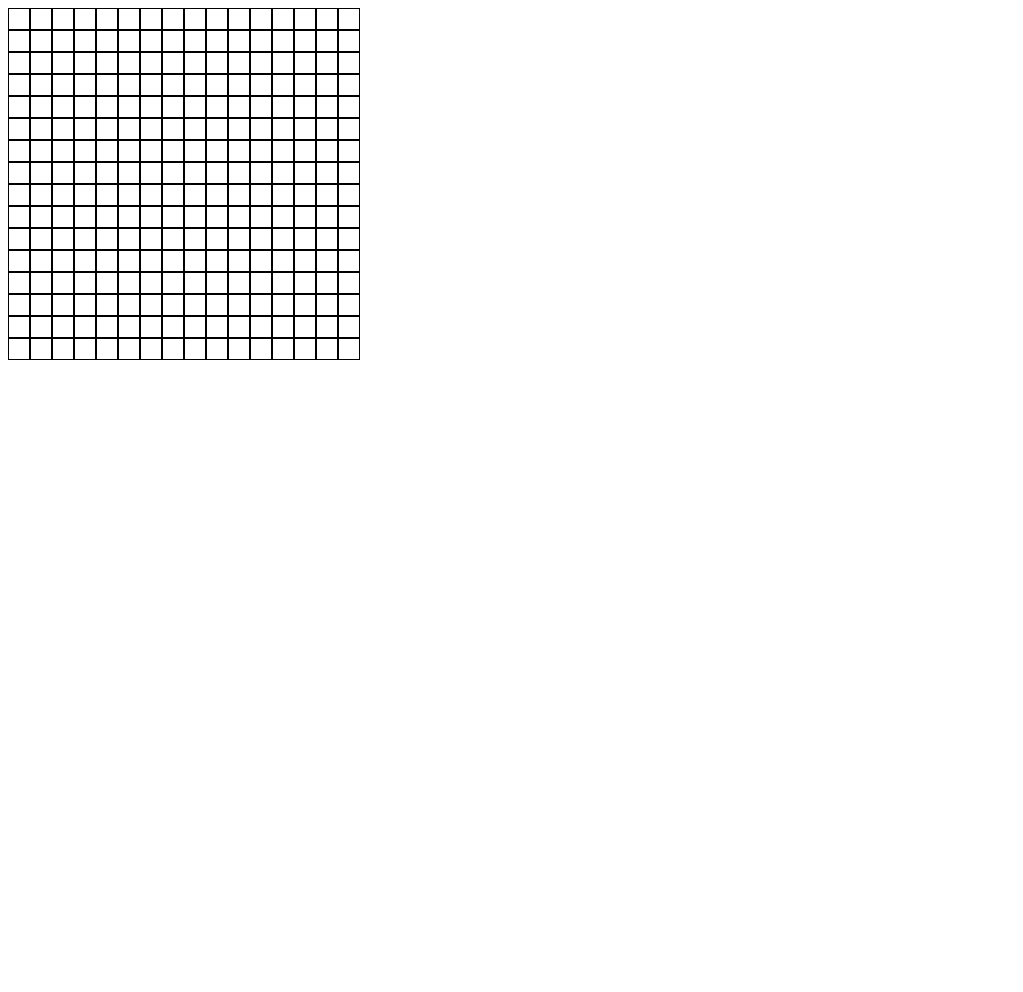
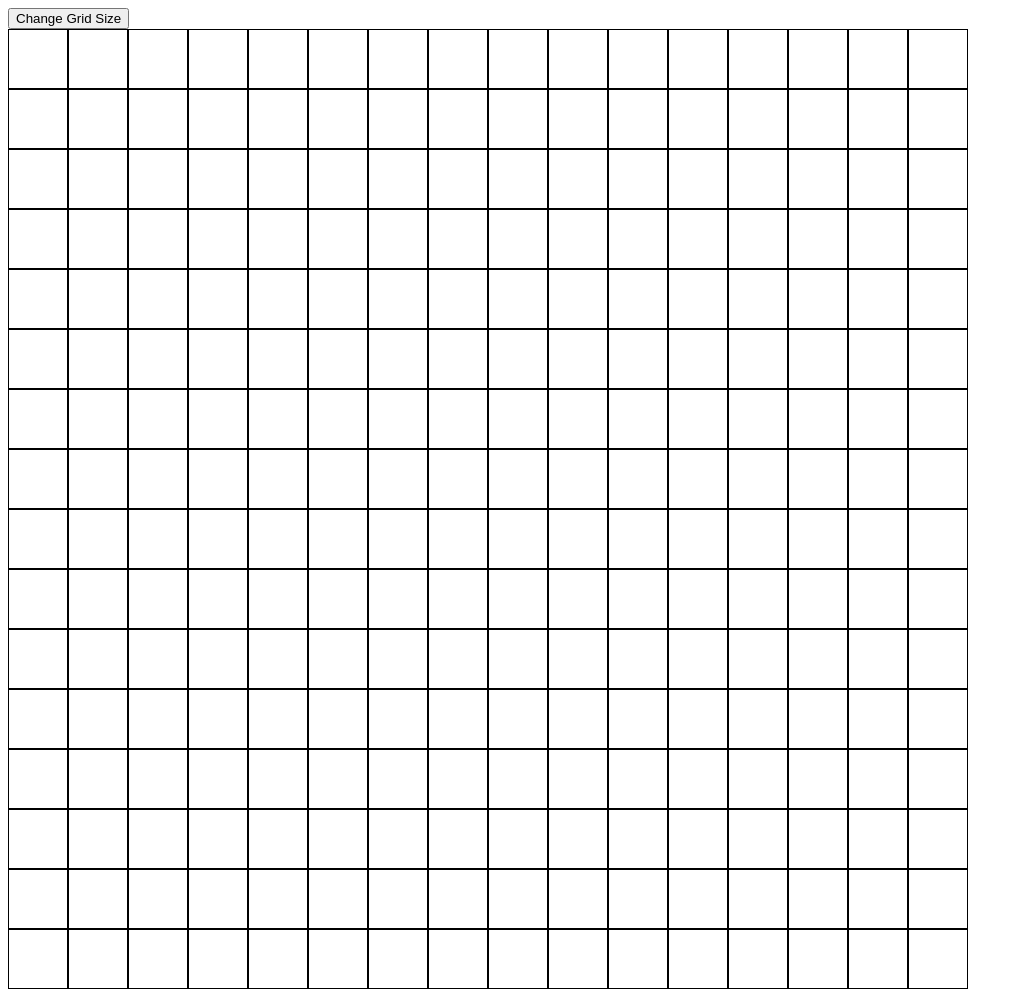
Before and after one commit to aidanko1/odin-etchasketch, a plain HTML site: page index.html in a window 1280 px wide. Shown: the whole page, without its empty margins (0-1023 px from the left). Before the commit the page ends 800 px from the top, so only its background shows below. Drawn offline with Linux system fonts and the light colour scheme.

Commit message:
implemented button function: change grid size

```diff
--- a/index.html
+++ b/index.html
@@ -7,9 +7,8 @@
     <link href="styles.css" rel="stylesheet">
 </head>
 <body>
-    <div id="container">
-
-    </div>
+    <button id="changeSize">Change Grid Size</button>
+    <div id="container"></div>
     <script src="script.js"></script>
 </body>
 </html>
--- a/script.js
+++ b/script.js
@@ -1,16 +1,22 @@
 // defining size of the grid
 const CONTAINER = document.querySelector('#container');
-const GRID_SIZE = 16;
+let gridSize = 16;
 
 // function: creating the grid
 function createGrid () {
-    for (let i = 0; i < GRID_SIZE; i++) {
+    CONTAINER.innerHTML = '';
+
+    const cellSize = 960 / gridSize;
+
+    for (let i = 0; i < gridSize; i++) {
         const ROW = document.createElement('div');
         ROW.className = "row";
 
-        for (let j = 0; j < GRID_SIZE; j++) {
+        for (let j = 0; j < gridSize; j++) {
             const CELL = document.createElement('div');
             CELL.className = "cell";
+            CELL.style.width = cellSize + 'px';
+            CELL.style.height = cellSize + 'px';
             CELL.addEventListener('mouseover', () => paintCell(CELL));
             ROW.appendChild(CELL);
         }
@@ -25,3 +31,25 @@ createGrid();
 function paintCell(cell) {
     cell.style.backgroundColor = 'black';
 }
+
+// create button element on the top of the page
+const BUTTON = document.querySelector('#changeSize');
+
+function promptGridSize () {
+    console.log("prompt function called");
+    let newGridSize = prompt('Enter the number of squares per side (max 100)');
+    newGridSize = parseInt(newGridSize);
+
+    if (isNaN(newGridSize)) {
+        alert('Invalid input. Please enter a valid number');
+        return;
+    } else if (newGridSize < 1 || newGridSize > 100) {
+        alert('Invalid input. Please a number between 1 and 100.');
+        return;
+    } else {
+        gridSize = newGridSize;
+        createGrid();
+    }
+}
+
+BUTTON.addEventListener('click', promptGridSize);
--- a/styles.css
+++ b/styles.css
@@ -1,9 +1,11 @@
-.row {
+#container {
+    width: 960px;
+    height: 960px;
     display: flex;
+
 }
 
 .cell {
-    width: 20px;
-    height: 20px;
+    box-sizing: border-box;
     border: 1px solid black;
 }
```
